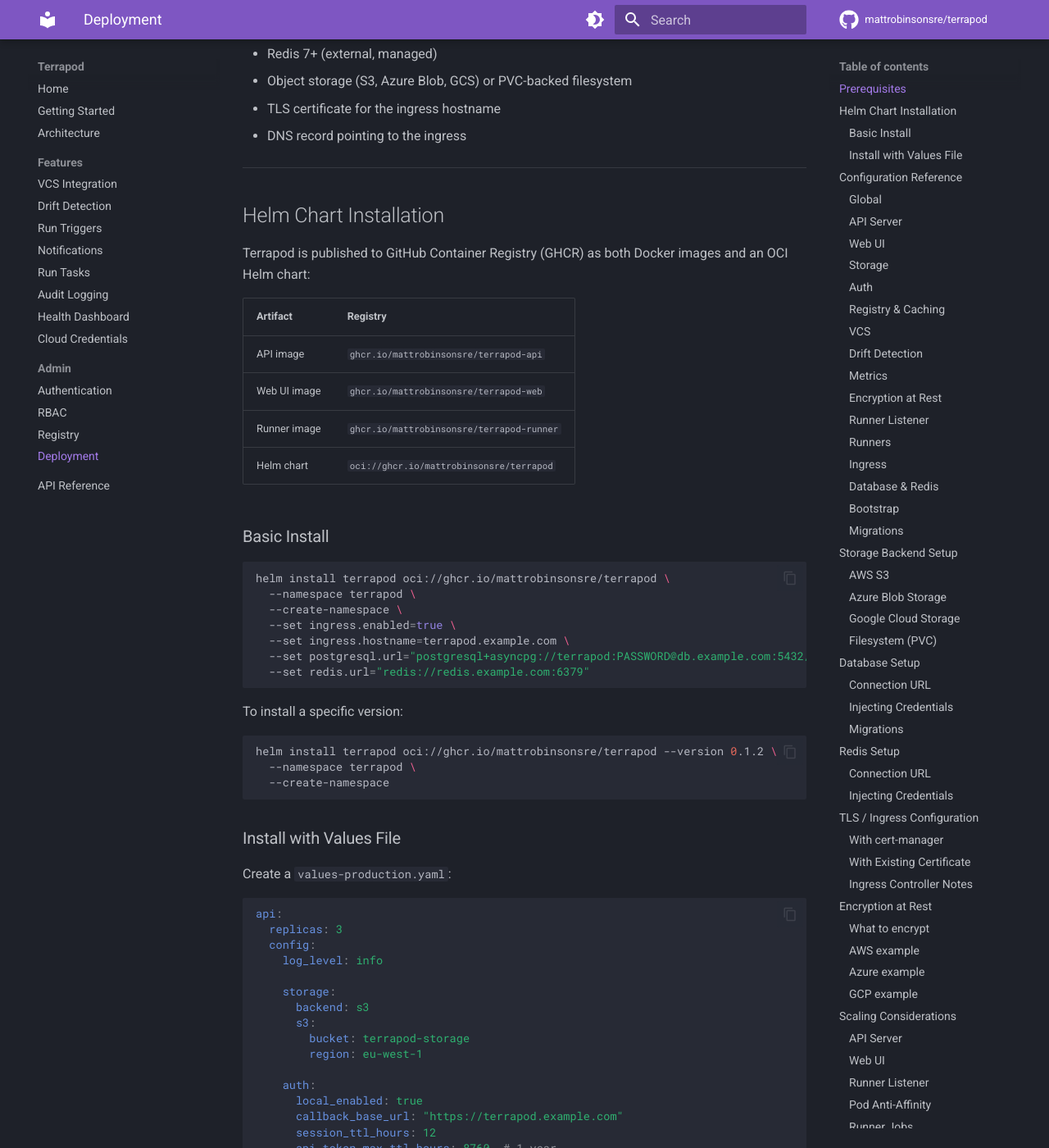
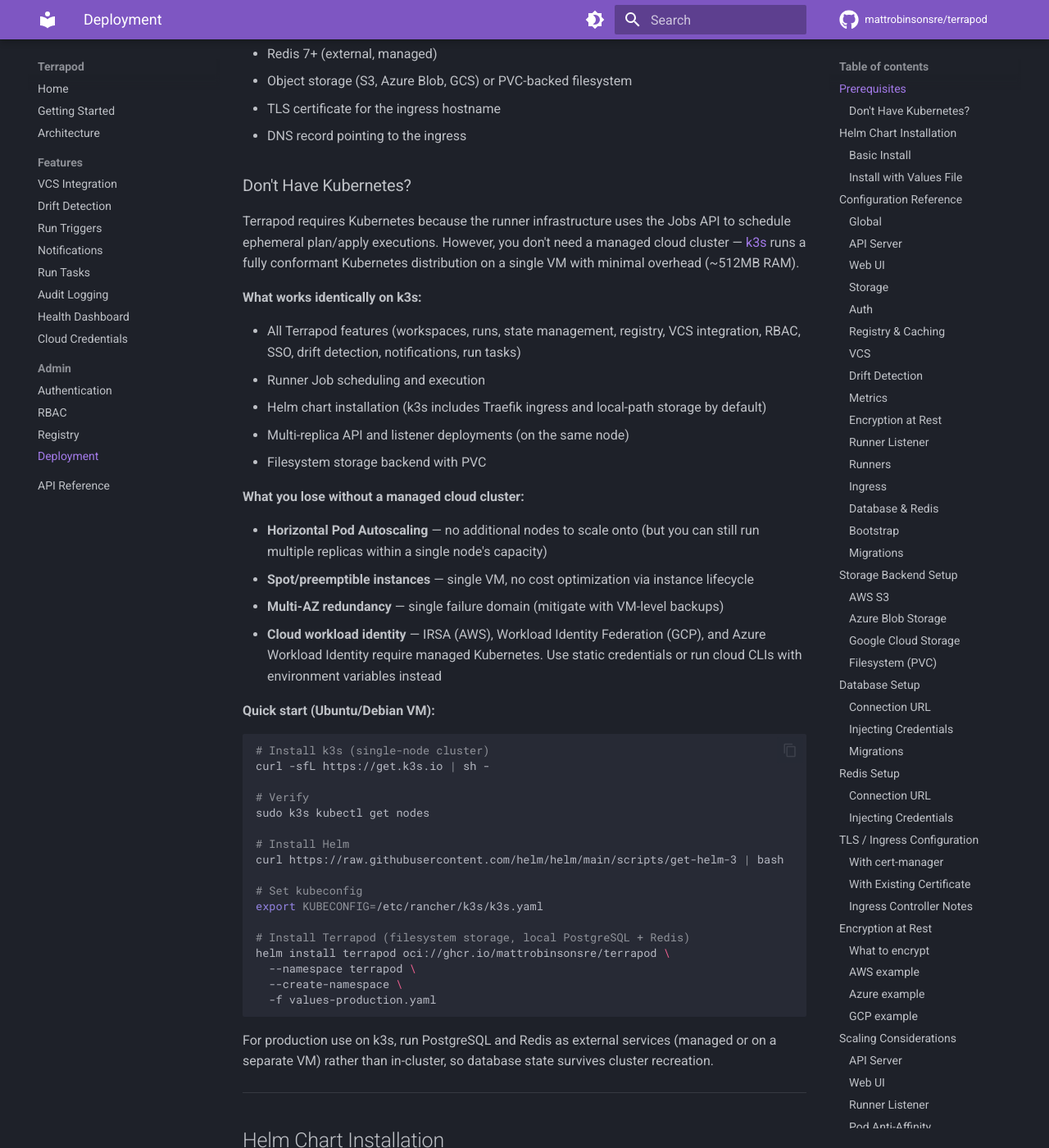
Before and after one commit to mattrobinsonsre/terrapod, an MkDocs documentation site: the page built from docs/deployment.md, in a window 1280 px wide and 1400 px high, scrolled down 396 px. Shown: the whole window at 82% size. Built offline with MkDocs 1.6.1 and Material for MkDocs 9.7.7, drawn with Linux system fonts in a browser that asks for light colours; comment, search, counter and statistics services are not loaded.

Commit message:
docs: add k3s lightweight deployment guidance (#44)
Explain that users without existing Kubernetes infrastructure can run
Terrapod on k3s (single VM). Documents what works identically, what
you lose without a managed cloud cluster, and includes a quick-start
snippet.

````diff
--- a/docs/deployment.md
+++ b/docs/deployment.md
@@ -13,6 +13,49 @@
 - Object storage (S3, Azure Blob, GCS) or PVC-backed filesystem
 - TLS certificate for the ingress hostname
 - DNS record pointing to the ingress
+
+### Don't Have Kubernetes?
+
+Terrapod requires Kubernetes because the runner infrastructure uses the Jobs API to schedule ephemeral plan/apply executions. However, you don't need a managed cloud cluster — [k3s](https://k3s.io/) runs a fully conformant Kubernetes distribution on a single VM with minimal overhead (~512MB RAM).
+
+**What works identically on k3s:**
+
+- All Terrapod features (workspaces, runs, state management, registry, VCS integration, RBAC, SSO, drift detection, notifications, run tasks)
+- Runner Job scheduling and execution
+- Helm chart installation (k3s includes Traefik ingress and local-path storage by default)
+- Multi-replica API and listener deployments (on the same node)
+- Filesystem storage backend with PVC
+
+**What you lose without a managed cloud cluster:**
+
+- **Horizontal Pod Autoscaling** — no additional nodes to scale onto (but you can still run multiple replicas within a single node's capacity)
+- **Spot/preemptible instances** — single VM, no cost optimization via instance lifecycle
+- **Multi-AZ redundancy** — single failure domain (mitigate with VM-level backups)
+- **Cloud workload identity** — IRSA (AWS), Workload Identity Federation (GCP), and Azure Workload Identity require managed Kubernetes. Use static credentials or run cloud CLIs with environment variables instead
+
+**Quick start (Ubuntu/Debian VM):**
+
+```zsh
+# Install k3s (single-node cluster)
+curl -sfL https://get.k3s.io | sh -
+
+# Verify
+sudo k3s kubectl get nodes
+
+# Install Helm
+curl https://raw.githubusercontent.com/helm/helm/main/scripts/get-helm-3 | bash
+
+# Set kubeconfig
+export KUBECONFIG=/etc/rancher/k3s/k3s.yaml
+
+# Install Terrapod (filesystem storage, local PostgreSQL + Redis)
+helm install terrapod oci://ghcr.io/mattrobinsonsre/terrapod \
+  --namespace terrapod \
+  --create-namespace \
+  -f values-production.yaml
+```
+
+For production use on k3s, run PostgreSQL and Redis as external services (managed or on a separate VM) rather than in-cluster, so database state survives cluster recreation.
 
 ---
 
````
